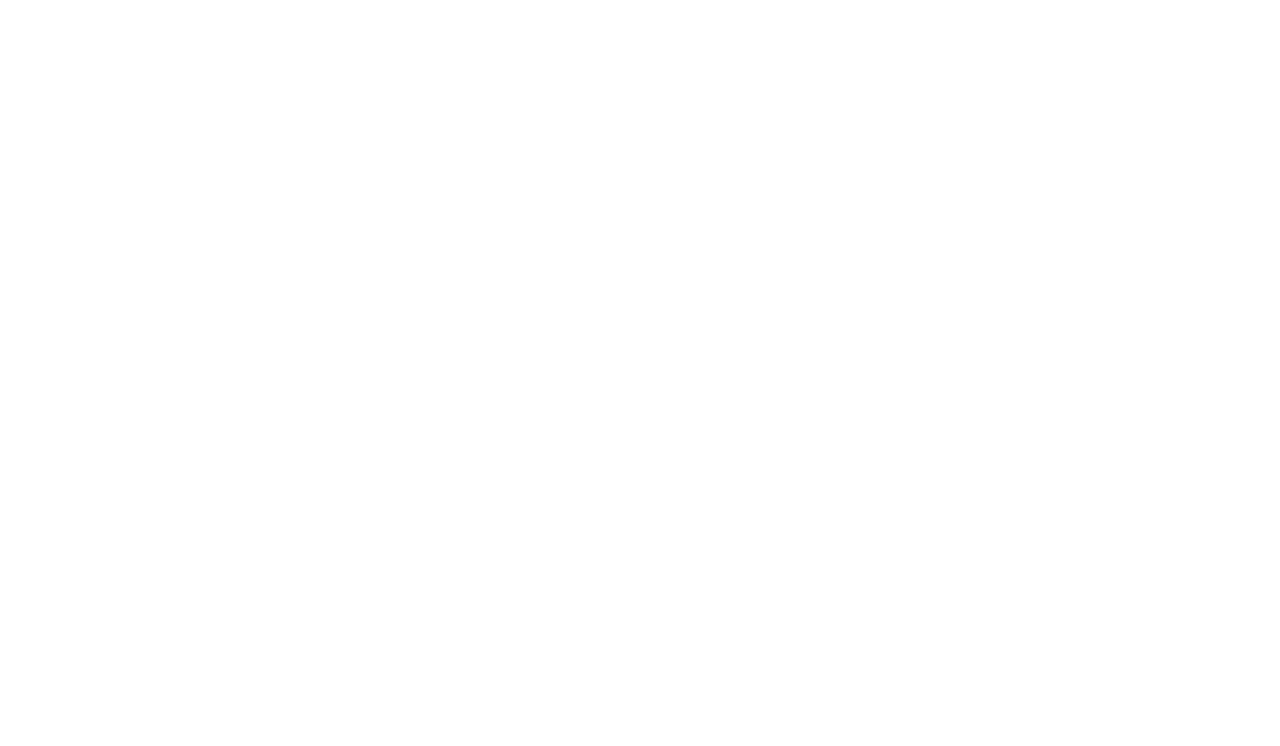
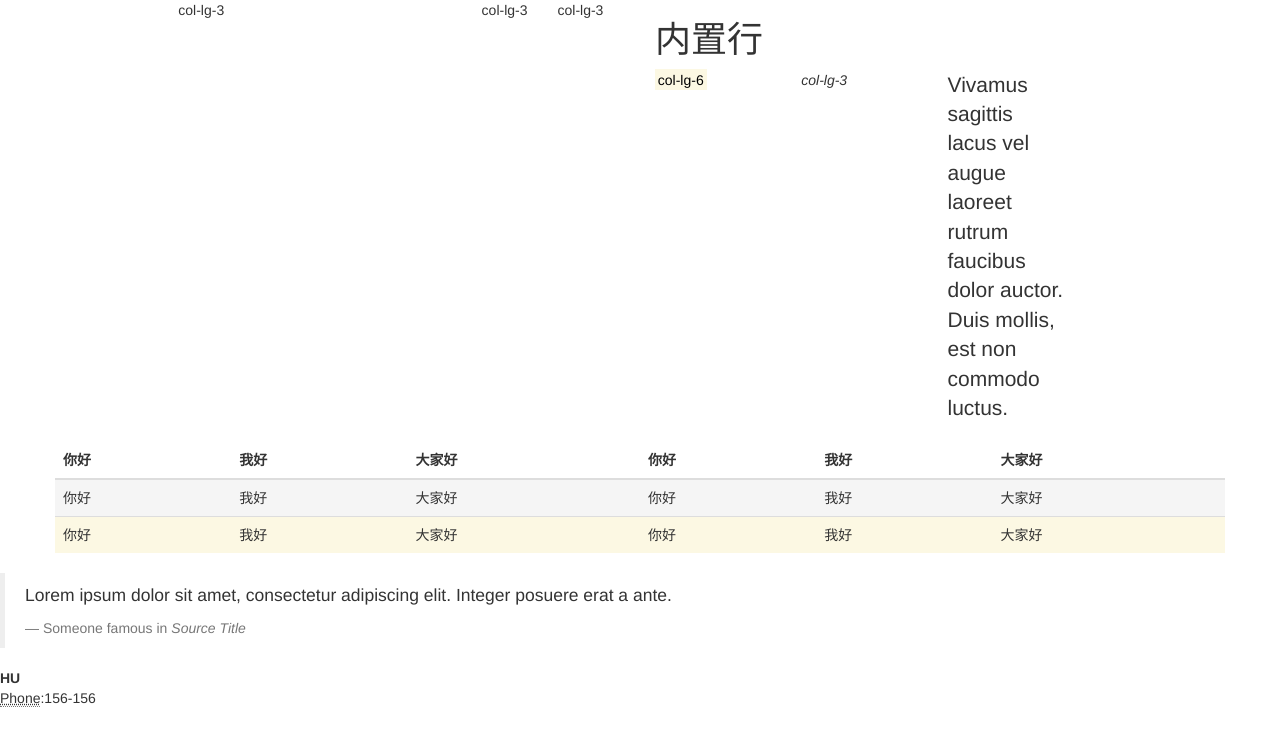
Before and after one commit to MonkeyAndDog/BootstrapLearning, a plain HTML site: page index.html in a window 1280 px wide. Drawn offline with Linux system fonts and the light colour scheme.

```diff
--- a/index.html
+++ b/index.html
@@ -5,13 +5,73 @@
 <html lang="zh-ch">
 <head>
     <meta charset="UTF-8">
+    <meta name="viewport" content="width=device-width, initial-scale=1">
     <title>标题</title>
     <link href="css/bootstrap.min.css" rel="stylesheet"/>
 </head>
 <body>
 
+<div class="container">
+    <div class="row">
+        <div class="col-lg-3 text-center">col-lg-3</div>
+        <div class="col-lg-2 text-right">col-lg-3</div>
+        <div class="col-lg-1 text-left">col-lg-3</div>
+        <div class="col-lg-6">
+            <h1>内置行</h1>
+            <div class="row">
+                <div class="col-lg-3"><mark>col-lg-6</mark></div>
+                <div class="col-lg-3"><em>col-lg-3</em></div>
+                <div class="col-lg-3 lead">Vivamus sagittis lacus vel augue laoreet rutrum faucibus dolor auctor. Duis mollis, est non commodo luctus.</div>
+            </div>
+        </div>
+    </div>
+    <div class="row">
+        <div class="table-responsive">
+            <table class="table">
+                <thead>
+                    <tr>
+                        <th>你好</th>
+                        <th>我好</th>
+                        <th>大家好</th>
+                        <th>你好</th>
+                        <th>我好</th>
+                        <th>大家好</th>
+                    </tr>
+                </thead>
+                <tbody>
+                    <tr class="active">
+                        <td>你好</td>
+                        <td>我好</td>
+                        <td>大家好</td>
+                        <td>你好</td>
+                        <td>我好</td>
+                        <td>大家好</td>
+                    </tr>
+                    <tr class="warning">
+                        <td>你好</td>
+                        <td>我好</td>
+                        <td>大家好</td>
+                        <td>你好</td>
+                        <td>我好</td>
+                        <td>大家好</td>
+                    </tr>
+                </tbody>
+            </table>
+        </div>
+    </div>
+</div>
 
+<blockquote>
+    <p>Lorem ipsum dolor sit amet, consectetur adipiscing elit. Integer posuere erat a ante.</p>
+    <footer>Someone famous in <cite>Source Title</cite></footer>
+</blockquote>
 
+<address>
+    <strong>HU</strong><br>
+    <abbr title="phone">Phone</abbr>:156-156
+</address>
+
+<!--依赖 `JQuery`-->
 <script src="js/jquery-3.3.1.min.js"></script>
 <script src="js/bootstrap.min.js"></script>
 </body>
```
Also changed, not shown: 1 other file.
